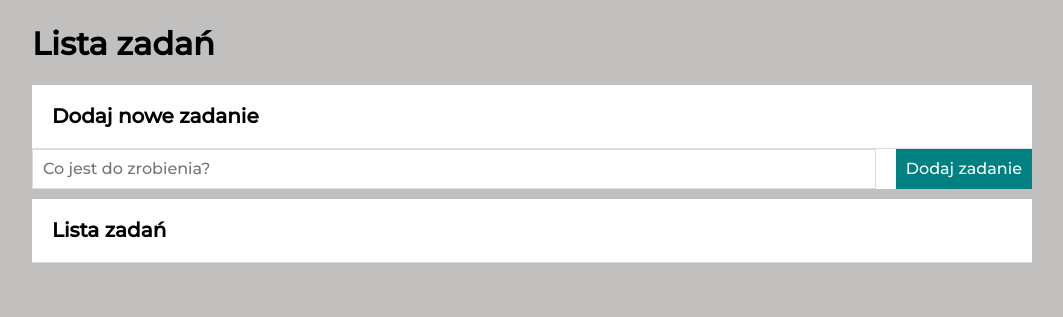
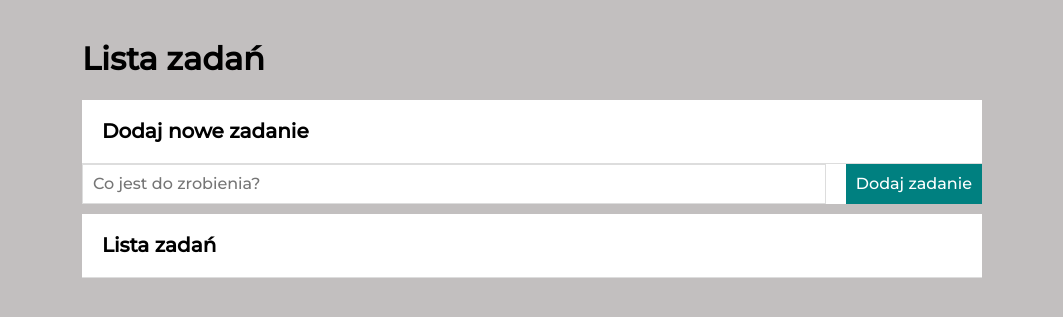
Before and after one commit to lszymanski23308/toDoList, a plain HTML site: page index.html in a window 1280 px wide. Shown: the whole page, without its empty margins (108-1171 px from the left). Drawn offline with nearby package versions, Linux system fonts and the light colour scheme.

Commit message:
new properties for container.css file

```diff
--- a/css/container.css
+++ b/css/container.css
@@ -1,6 +1,5 @@
 .container {
     margin: 0px auto;
-    max-width: 1000px;
-    min-width: 300px;
-    padding: 5px;
+    padding: 20px;
+    max-width: 900px;
 }
```
